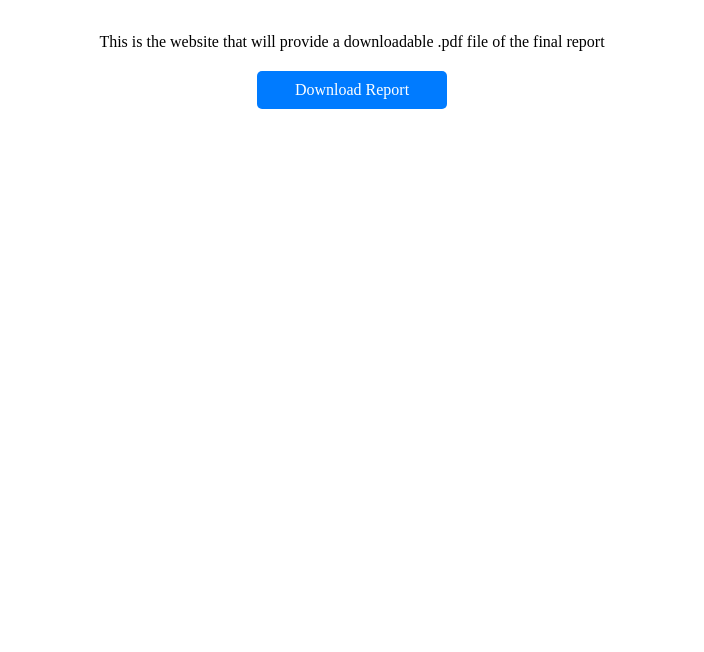
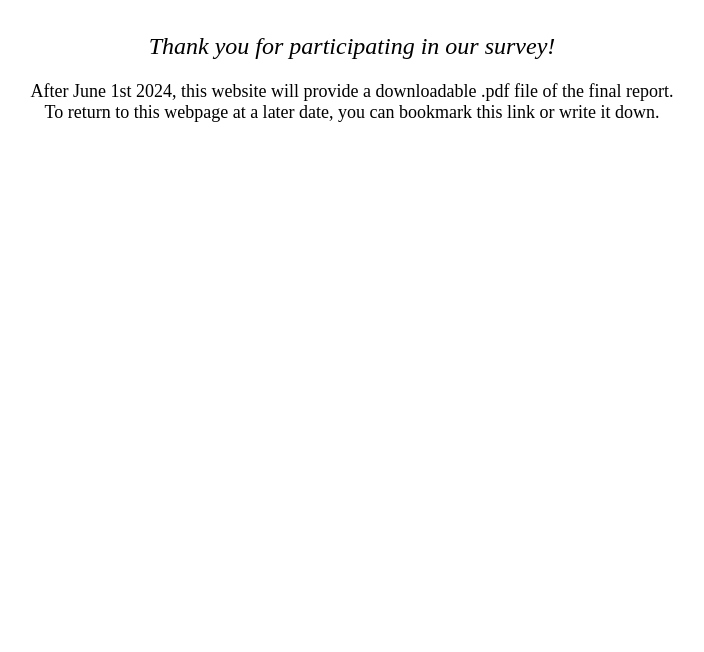
Before and after one commit to seancham/RPM-Research, a plain HTML site: page index.html in a window 1280 px wide. Shown: the part 148-800 px from the top of the page, without its empty margins (288-992 px from the left). Drawn offline with Linux system fonts and the light colour scheme.

Commit message:
initialcommit

```diff
--- a/index.html
+++ b/index.html
@@ -8,6 +8,13 @@
         }
         h1 {
             margin-bottom: 0.5in;
+        }
+        p {
+            font-size: large;
+        }
+        em {
+            font-size: x-large;
+
         }
         .download-button {
             /* Placeholder styles for your download button */
@@ -25,8 +32,15 @@
 </head>
 <body>
     <h1>Rural Pre-Medicine Student Research Project</h1>
-    <p>This is the website that will provide a downloadable .pdf file of the final report</p>
+    <p>
+        <em>Thank you for participating in our survey!</em><br>
+        <br>
+        After June 1st 2024, this website will provide a downloadable .pdf file of the final report.<br>
+        To return to this webpage at a later date, you can bookmark this link or write it down.
+    </p>
     <!-- Placeholder for download button -->
-    <a href="path/to/your/file.pdf" class="download-button">Download Report</a>
+    <!--
+        <a href="path/to/your/file.pdf" class="download-button">Download Report</a>
+    -->
 </body>
 </html>
```
